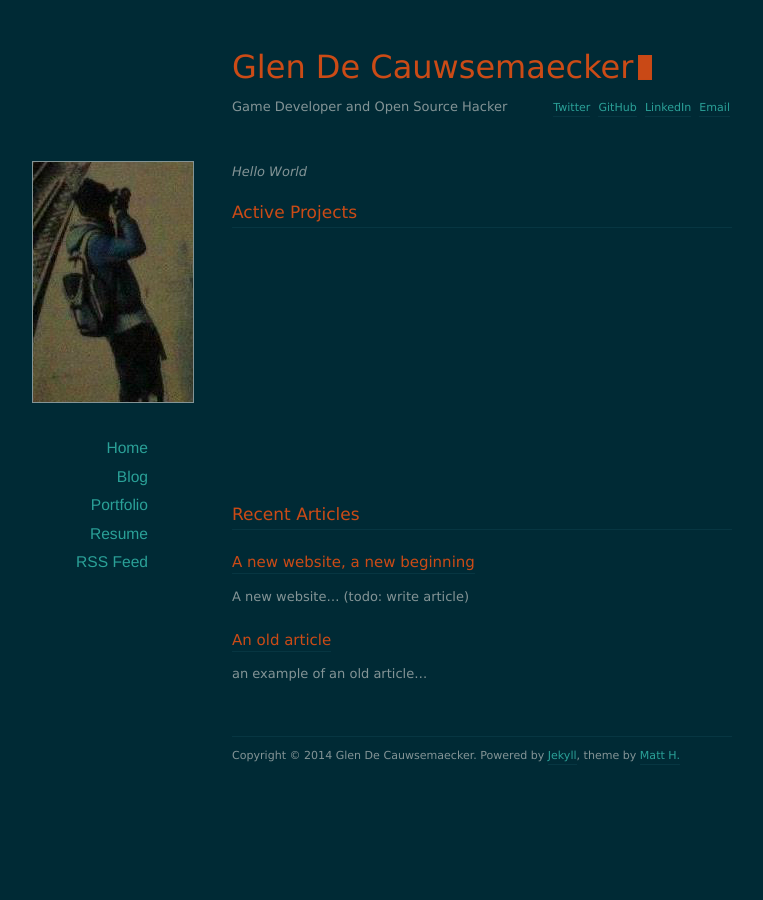
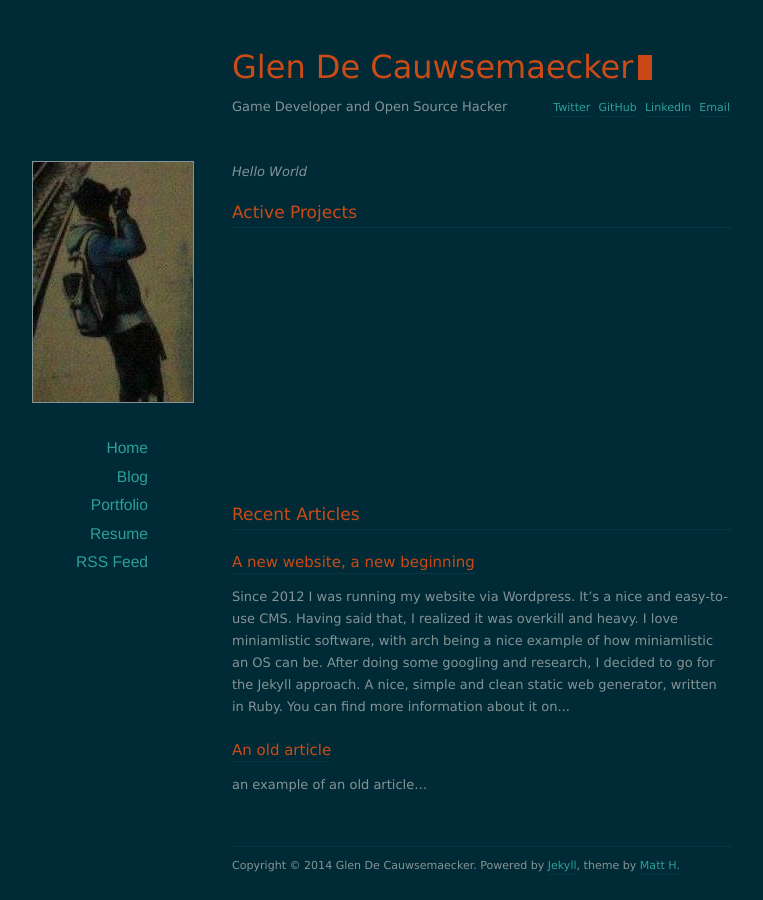
Before and after one commit to GlenDC/glendc.com, a Jekyll site: the page built from index.html, in a window 1280 px wide. Shown: the whole page, without its empty margins (158-921 px from the left). Built offline with Jekyll 4.4.1, drawn with Linux system fonts in a browser that asks for light colours; nearby versions of some CDN libraries; the list of posts is cut into pages by our own code; comment, search, counter and statistics services are not loaded.

Commit message:
blog fix and draft version of first article

```diff
--- a/_posts/2014-08-10-new-website.markdown
+++ b/_posts/2014-08-10-new-website.markdown
@@ -5,4 +5,8 @@ date:   2014-08-10
 categories: general social
 ---
 
-A new website... (todo: write article)
+Since 2012 I was running my website via _Wordpress_. It's a nice and easy-to-use CMS. Having said that, I realized it was overkill and heavy. I love miniamlistic software, with arch being a nice example of how miniamlistic an OS can be.
+
+After doing some googling and research, I decided to go for the _Jekyll_ approach. A nice, simple and clean static web generator, written in _Ruby_. You can find more information about it on [their official homepage](http://jekyllrb.com/). The documentation is wonderfull and finding a theme to bootstrap yourself is rather easy too. Two hours later and I'm running the first draft version of my website, which brings me to the next step: deployment.
+
+While I learned to work with Jekyll, I discovered that you can hook your website source on a server to automate the whole deployment process. The only problem was that my host only supported web hosting. What I needed was a [_Virtual Private Server_](http://en.wikipedia.org/wiki/Virtual_private_server) (VPS). Having zero server admin experience, it promises to be one steep learning curve. At least I can manage it with [Arch](https://www.archlinux.org/)!
--- a/index.html
+++ b/index.html
@@ -27,7 +27,7 @@ title: home
 
 	<article class="post">
 		<h2><a href="{{ post.url }}">{{ post.title }}</a></h2>
-		<div class="post-content">{{ post.content }}</div>
+		<div class="post-content">{{ post.content | strip_html | truncatewords:75 }}</div>
 
 	</article>
 
```
